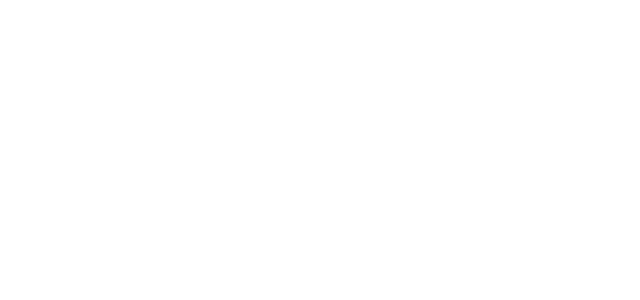
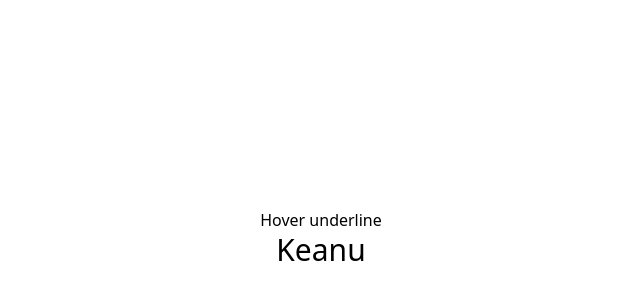
Before and after one commit to keanu-a/playground, a Next.js app: page /text in a window 1280 px wide. Shown: the part 986-1286 px from the top of the page, without its empty margins (319-959 px from the left). Before the commit the page ends 824 px from the top, so only its background shows below. Built offline with nearby package versions, Linux system fonts and the light colour scheme.

Commit message:
feat: create new hover underline animation

```diff
--- a/src/app/text/page.tsx
+++ b/src/app/text/page.tsx
@@ -1,10 +1,10 @@
-import ColorChangeText from '@/components/ColorChangeText';
+import HoverUnderline from '@/components/HoverUnderline';
 import StaggerReelText from '@/components/StaggerReelText';
 
 export default function Home() {
   return (
-    <div className="flex flex-col justify-center h-screen items-center text-center gap-8 bg-white">
-      <div>
+    <div className="text-center">
+      <div className='flex flex-col h-screen flex justify-center items-center'>
         <p>Stagger Reel Text</p>
         <StaggerReelText
           text='Keanu'
@@ -12,10 +12,10 @@
         />
       </div>
 
-      {/* <div>
-        <p>Color Change Text</p>
-        <ColorChangeText className="text-9xl uppercase font-bold" />
-      </div> */}
+      <div className='flex flex-col h-screen flex justify-center items-center'>
+        <p>Hover underline</p>
+        <HoverUnderline text='Keanu' className='text-3xl' />
+      </div>
     </div>
   );
 }
--- /dev/null
+++ b/src/components/HoverUnderline.tsx
@@ -0,0 +1,30 @@
+'use client'
+
+import { cn } from "@/utils/cn";
+import { motion } from "motion/react";
+
+interface Props {
+    text: string;
+    className?: string;
+}
+
+export default function HoverUnderline({ text, className }: Props) {
+  return (
+    <motion.span
+        initial='rest'
+        whileHover='hover'
+        animate='rest'
+        className={cn('relative', className)}
+    >
+        {text}
+
+        {/* underline */}
+        <motion.span className='absolute h-[2px] bg-black left-0 right-0 -bottom-1' variants={{
+            rest: { scaleX: 0, transformOrigin: 'right' },
+            hover: { scaleX: 1, transformOrigin: 'left' },
+        }}
+        transition={{ duration: 0.75, ease: [0.22, 1, 0.36, 1] }}
+        />
+    </motion.span>
+  )
+}
```
